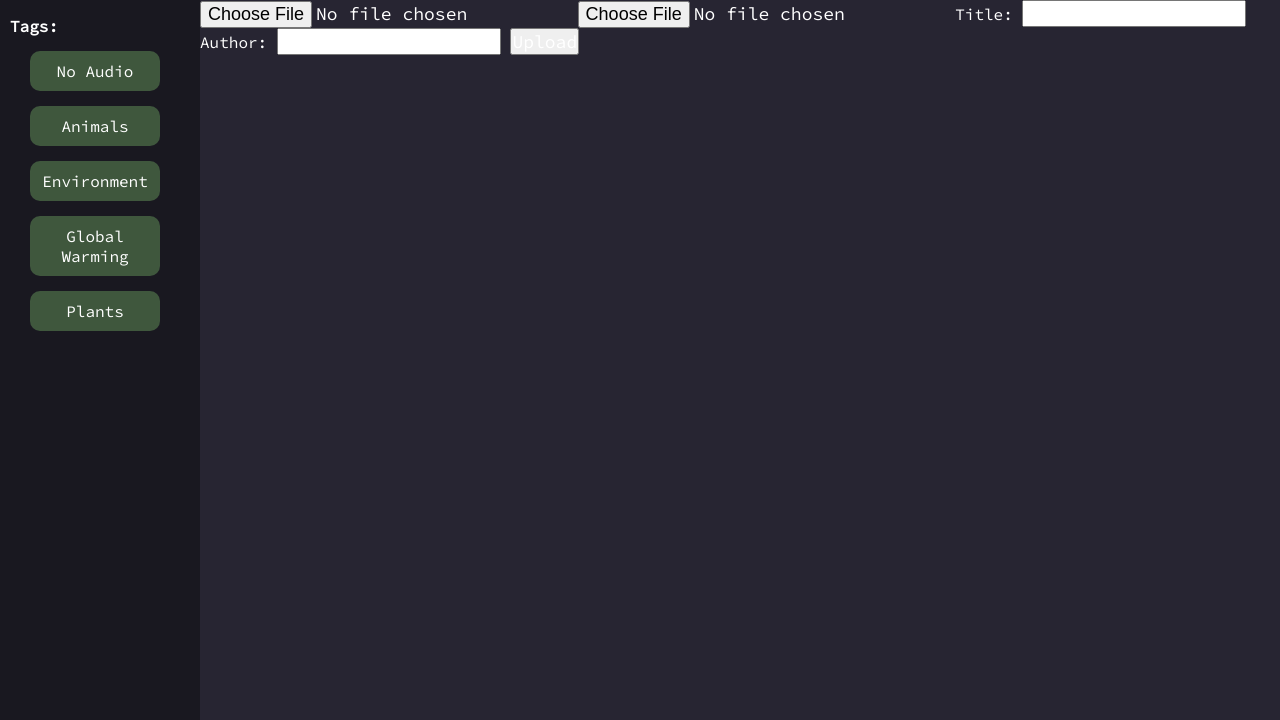
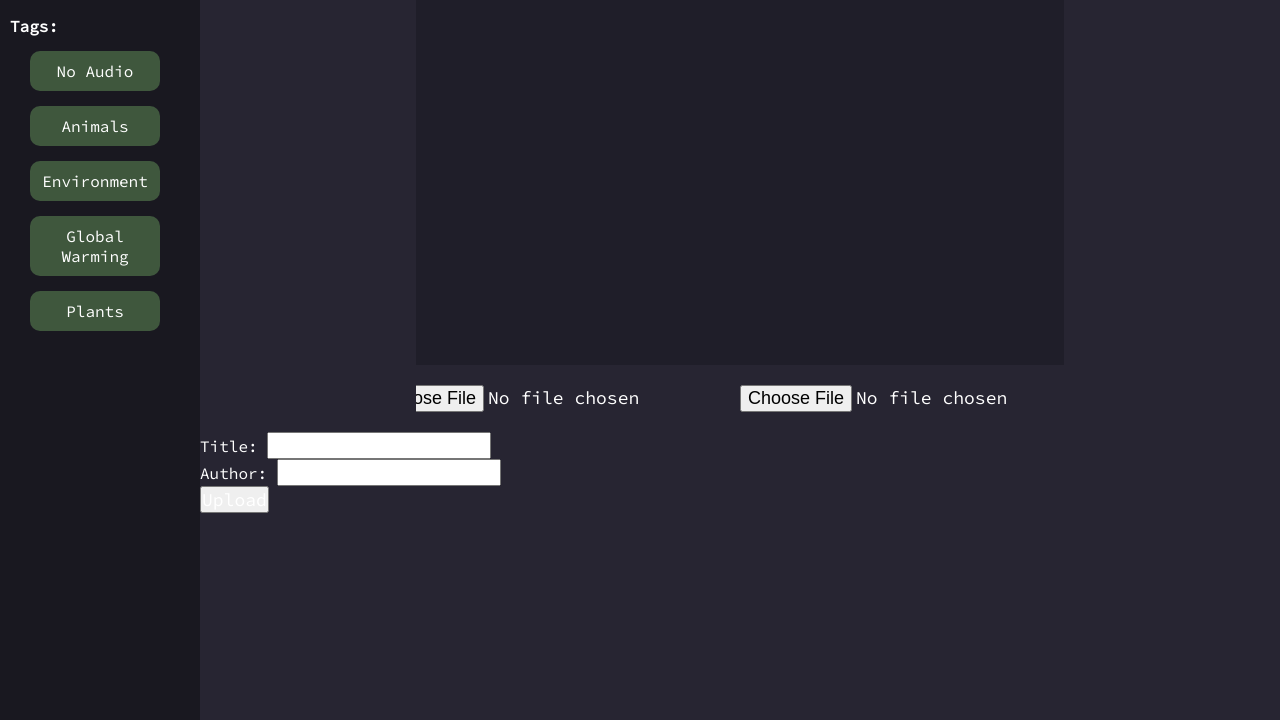
Before and after one commit to andrewchu16/dubeTube, a Flask app: page /upload in a window 1280 px wide. Shown: the part 80-800 px from the top of the page. Run offline with Flask 2, Linux system fonts and the light colour scheme.

Commit message:
updated upload page css

```diff
--- a/static/css/style.css
+++ b/static/css/style.css
@@ -280,3 +280,35 @@ input:focus, button {
 .even-shade {
     padding: 10px;
 }
+
+.thumbnail-preview-container {
+    width:100%;
+    height:100%;
+}
+
+.thumbnail-preview-wrapper {
+    width: 60%;
+    aspect-ratio: 16/9;
+
+   margin-left: auto;
+    margin-right: auto;
+    object-fit: contain;
+
+    background-color: #1f1e29;
+}
+
+.thumbnail-input-container {
+    padding-top:20px;
+}
+
+.thumbnail-input-wrapper {
+    width:60%;
+    display: flex;
+    justify-content: center;
+    margin-left: auto;
+    margin-right: auto;
+}
+
+#upload-input {
+    width: auto;
+}
--- a/templates/upload.html
+++ b/templates/upload.html
@@ -1,11 +1,23 @@
 {% extends "default.html" %}
 {% block title %}Upload Video{% endblock %}
 {% block content %}
-<form action="/video_upload" method="POST" enctype="multipart/form-data">
-    <input type="file" name="video-upload" accept="video/*">
-    <input type="file" name="thumbnail-upload" accept="image/*">
-    Title: <input type="text" name="title">
-    Author: <input type="text" name="author">
-    <input type="submit" value="Upload">
-</form>
+<div class="thumbnail-preview-container">
+    <div class="thumbnail-preview-wrapper">
+        <img class="thumbnail-preview">
+    </div>
+</div>
+<div class="thumbnail-input-container">
+    <form action="/video_upload" method="POST" enctype="multipart/form-data">
+        <div class="thumbnail-input-wrapper">
+            <input type="file" name="video-upload" accept="video/*">
+            <input type="file" name="thumbnail-upload" accept="image/*">
+        </div>
+        <br>
+        Title: <input type="text" name="title" id="upload-input">
+        <br>
+        Author: <input type="text" name="author" id="upload-input">
+        <br>
+        <input type="submit" value="Upload">
+        </form>
+</div>
 {% endblock %}
```
